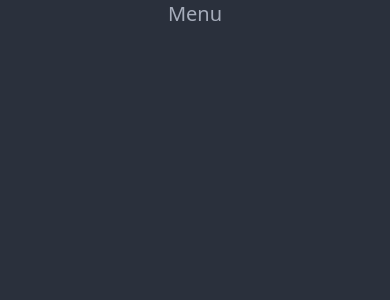
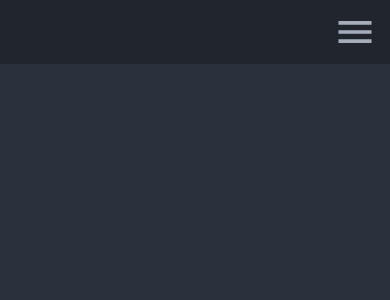
Before and after one commit to Andrew-Wand/portfolio-v1, a React (Vite) app: page / in a window 390 px wide. Shown: the top 300 px of the page. Built offline with nearby package versions, Linux system fonts and the light colour scheme.

Commit message:
mobile nav bar redone for better ui experience

```diff
--- a/package.json
+++ b/package.json
@@ -11,7 +11,8 @@
   "dependencies": {
     "daisyui": "^2.51.3",
     "react": "^18.2.0",
-    "react-dom": "^18.2.0"
+    "react-dom": "^18.2.0",
+    "react-icons": "^4.8.0"
   },
   "devDependencies": {
     "@types/react": "^18.0.27",
--- a/src/App.jsx
+++ b/src/App.jsx
@@ -1,11 +1,18 @@
 import MobileNav from "./components/MobileNav";
 import NavBar from "./components/NavBar";
+import WelcomeSection from "./components/WelcomeSection";
+import AboutSection from "./components/AboutSection";
 
 function App() {
   return (
-    <div className="wrapper px-[20px] lg:px-0">
+    <div className="wrapper lg:px-0">
       <NavBar />
       <MobileNav />
+
+      <div>
+        <WelcomeSection />
+        <AboutSection />
+      </div>
     </div>
   );
 }
--- /dev/null
+++ b/src/components/AboutSection.jsx
@@ -0,0 +1,5 @@
+function AboutSection() {
+  return <div>AboutSection</div>;
+}
+
+export default AboutSection;
--- /dev/null
+++ b/src/components/ContactSection.jsx
@@ -0,0 +1,7 @@
+import React from "react";
+
+function ContactSection() {
+  return <div>ContactSection</div>;
+}
+
+export default ContactSection;
--- a/src/components/MobileNav.jsx
+++ b/src/components/MobileNav.jsx
@@ -1,4 +1,5 @@
 import { useState } from "react";
+import { BsChevronDown, BsChevronUp } from "react-icons/bs";
 
 function MobileNav() {
   const [isOpen, setIsOpen] = useState(false);
@@ -13,35 +14,35 @@ function MobileNav() {
         id="mobileNav"
         className={
           !isOpen
-            ? "text-center h-[0px] overflow-hidden transition-[height] ease duration-[400ms] lg:hidden"
-            : "text-center h-[300px] overflow-hidden transition-[height] ease duration-[400ms] lg:hidden"
+            ? "text-center h-[0px] overflow-hidden transition-[height] ease duration-[400ms] lg:hidden fixed bg-base-300 w-full"
+            : "text-center h-screen overflow-hidden transition-[height] ease duration-[400ms] lg:hidden fixed bg-base-300 w-full "
         }
       >
-        <div id="mobileNavWrapper" className="border-b-2 border-solid ">
+        <div id="mobileNavWrapper">
           <nav className="mobileNav">
-            <ul className="">
-              <li className="mb-6">
-                <a className="text-xl" href="">
+            <ul className="mt-28">
+              <li className="mb-16">
+                <a className="text-2xl" href="">
                   Home
                 </a>
               </li>
-              <li className="mb-6">
-                <a href="" className="text-xl">
+              <li className="mb-16">
+                <a href="" className="text-2xl">
                   About
                 </a>
               </li>
-              <li className="mb-6">
-                <a href="" className="text-xl">
+              <li className="mb-16">
+                <a href="" className="text-2xl">
                   Skills
                 </a>
               </li>
-              <li className="mb-6">
-                <a href="" className="text-xl">
+              <li className="mb-16">
+                <a href="" className="text-2xl">
                   Projects
                 </a>
               </li>
-              <li className="mb-6">
-                <a href="" className="text-xl">
+              <li className="mb-16">
+                <a href="" className="text-2xl">
                   Contact
                 </a>
               </li>
@@ -49,10 +50,30 @@ function MobileNav() {
           </nav>
         </div>
       </div>
-      <div className="mobileMenuLink text-center lg:hidden">
-        <a className="text-xl cursor-default" onClick={openMobileMenu}>
-          Menu
-        </a>
+      <div className="mobileMenuLink text-center lg:hidden fixed w-full bg-base-300 h-16 ">
+        <label className="btn btn-square swap swap-rotate left-40 top-2 bg-transparent border-0">
+          <input type="checkbox" onClick={openMobileMenu} />
+
+          <svg
+            className="swap-off fill-current p-2 "
+            xmlns="http://www.w3.org/2000/svg"
+            width="60"
+            height="60"
+            viewBox="0 0 512 512"
+          >
+            <path d="M64,384H448V341.33H64Zm0-106.67H448V234.67H64ZM64,128v42.67H448V128Z" />
+          </svg>
+
+          <svg
+            className="swap-on fill-current p-2 "
+            xmlns="http://www.w3.org/2000/svg"
+            width="60"
+            height="60"
+            viewBox="0 0 512 512"
+          >
+            <polygon points="400 145.49 366.51 112 256 222.51 145.49 112 112 145.49 222.51 256 112 366.51 145.49 400 256 289.49 366.51 400 400 366.51 289.49 256 400 145.49" />
+          </svg>
+        </label>
       </div>
     </>
   );
--- /dev/null
+++ b/src/components/ProjectsSection.jsx
@@ -0,0 +1,7 @@
+import React from "react";
+
+function ProjectsSection() {
+  return <div>ProjectsSection</div>;
+}
+
+export default ProjectsSection;
--- /dev/null
+++ b/src/components/SkillsSection.jsx
@@ -0,0 +1,7 @@
+import React from "react";
+
+function SkillsSection() {
+  return <div>SkillsSection</div>;
+}
+
+export default SkillsSection;
--- /dev/null
+++ b/src/components/WelcomeSection.jsx
@@ -0,0 +1,7 @@
+import "../css/welcome.css";
+
+function WelcomeSection() {
+  return <div className="welcome min-h-[50%]">Welcome</div>;
+}
+
+export default WelcomeSection;
```
Also changed, not shown: src/css/welcome.css (added), 1 other file (tests, documents, lock files or other folders).
